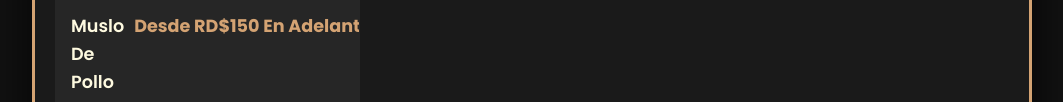
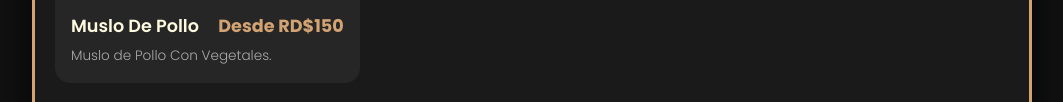
Before and after one commit to saborycaferd/Sabor-cafe-, a plain HTML site: page index.html in a window 1280 px wide. Shown: the part 2602-2704 px from the top of the page, without its empty margins (108-1171 px from the left). Drawn offline with nearby package versions, Linux system fonts and the light colour scheme.

Commit message:
index.html

```diff
--- a/index.html
+++ b/index.html
@@ -194,7 +194,7 @@
                     <div class="item-info">
                         <div class="item-head">
                             <h3 class="item-name">Muslo De Pollo</h3>
-                            <span class="item-price">Desde RD$150 En Adelante</span>
+                            <span class="item-price">Desde RD$150</span>
                         </div>
                         <p class="item-desc">Muslo de Pollo Con Vegetales.</p>
                     </div>
```
